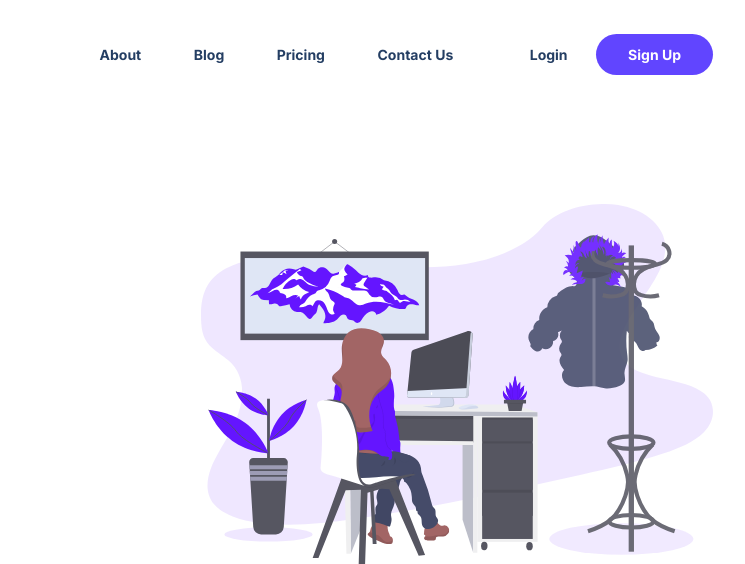
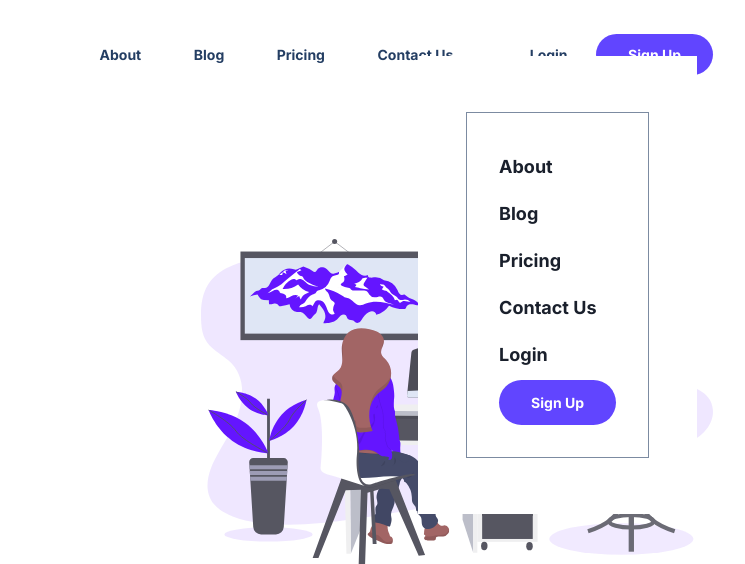
Before and after one commit to CalvinCurrie/Final__Project--Week-2, a plain HTML site: page index.html in a window 1280 px wide. Shown: the top 564 px of the page, 535-1280 px from the left. Drawn offline with Linux system fonts and the light colour scheme.

Commit message:
Final__Porject--Nav__Drop

```diff
--- a/index.html
+++ b/index.html
@@ -40,14 +40,20 @@
               <a class="nav__list--primary" href="">Sign Up</a>
             </div>
 
-            <button class="nav__menuIcon--button" onclick="openMenu()">
-              <img
-                class="nav__menuIcon--img"
-                src="./assets/bars-solid.svg"
-                alt=""
-              />
+            <button class="nav__menuIcon--button" id="nav__menuIcon--button" onclick="openMenu()">
+              <i class="fa-solid fa-bars"></i>
+            </button>
 
-            </button>
+            <div class="nav__dropdown">
+              <div class="nav__list--itemWrapper">
+                <a class="nav__list--item" href="">About</a>
+                <a class="nav__list--item" href="">Blog</a>
+                <a class="nav__list--item" href="">Pricing</a>
+                <a class="nav__list--item" href="">Contact Us</a>
+                <a class="nav__list--item" href="">Login</a>
+                <a class="nav__list--primary" href="">Sign Up</a>
+              </div>
+            </div>
 
           </nav>
 
--- a/style.css
+++ b/style.css
@@ -6,6 +6,7 @@
     margin: 0;
     font-family: Inter, system-ui;
     line-height: 1.5;
+    cursor: default;
 }
 
 a,
@@ -50,6 +51,7 @@ a {
 
 nav {
     position: relative;
+    z-index: 0;
     display: flex;
     justify-content: space-between;
     align-items: center;
@@ -906,18 +908,58 @@ li,
 
 .nav__menuIcon--button {
     visibility: hidden;
+    z-index: 3;
     width: 24px;
     height: 24px;
     background-color: transparent;
     border-color: transparent;
     border-width: 0;
+    transition: all 300ms ease-in;
 }
+
+.nav__menuIcon--button:hover {
+    color: rgb(100 21 255);
+    transition: all 300ms ease-in;
+}
+
+
+.fa-bars {
+    display: block;
+    text-align: center;
+    font-size: 24px;
+}
+
 
 .nav__menuIcon--img {
     width: 100%;
     height: 100%;
 }
 
+.nav__dropdown {
+    position: absolute;
+    z-index: 1;
+    top: 0;
+    right: 0;
+    background-color: white;
+    padding: 32px;
+    margin: 24px 16px;
+}
+
+.nav__list--itemWrapper {
+    display: flex;
+    flex-direction: column;
+    border: 1px solid #7c8ba1;
+    margin: 24px 16px;
+    padding: 32px;
+}
+
+.nav__list--item {
+    font-size: 18px;
+    margin: 8px 0;
+    padding: 0 0 4px 0;
+    color: #1a202c;
+    /* color: #6145ff; */
+}
 
 @media (max-width: 1280px) {
 
```
